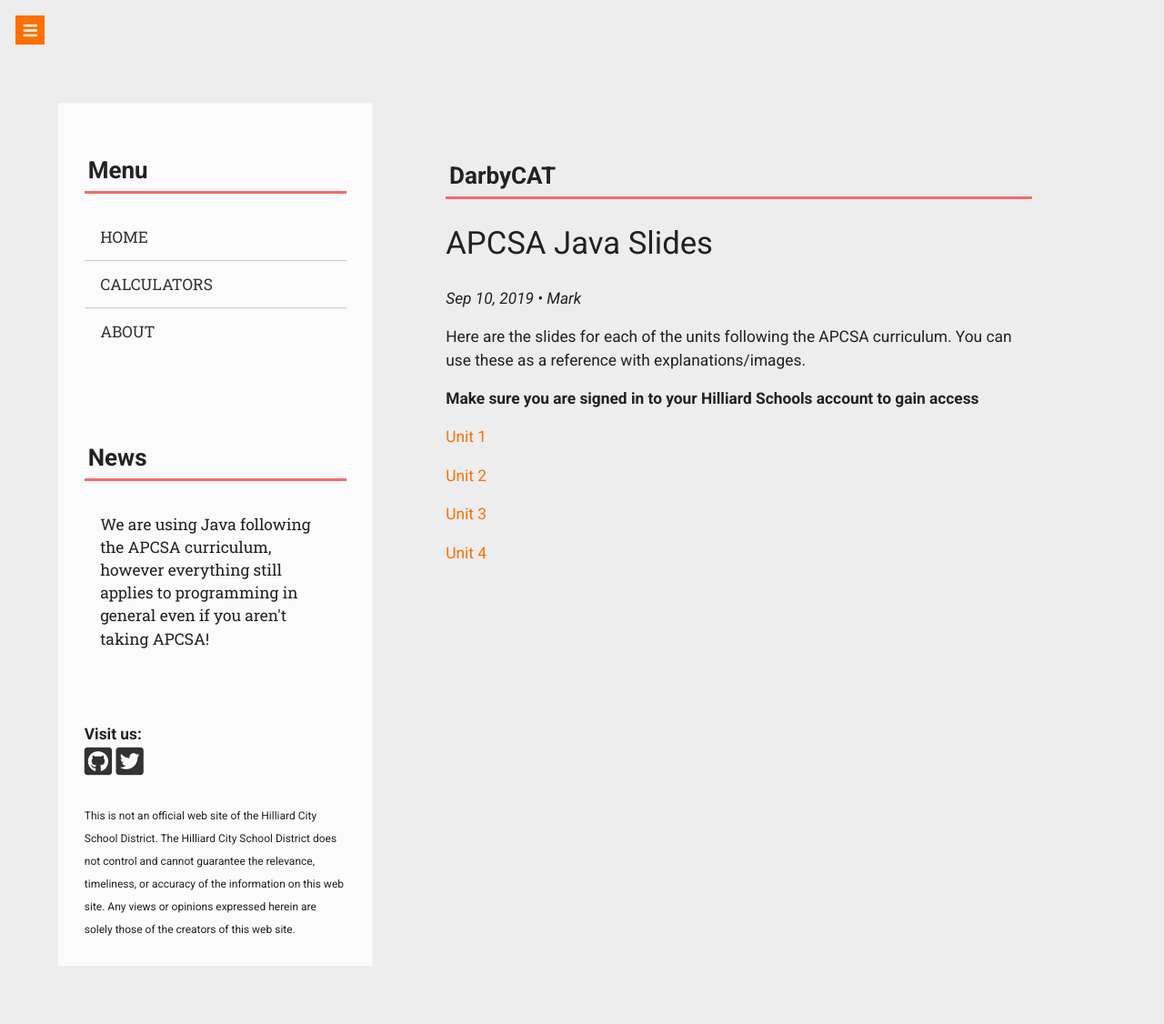
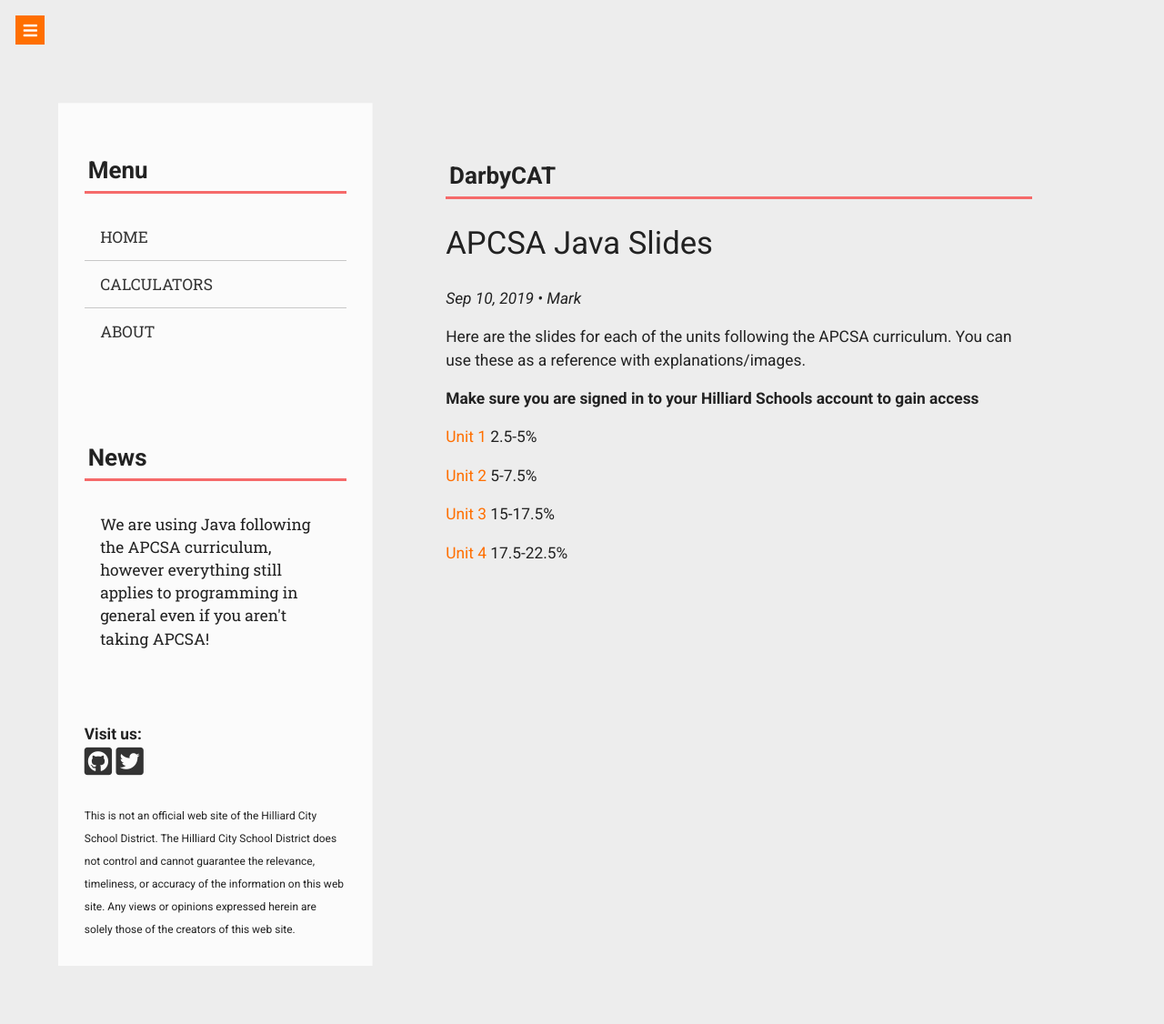
Before and after one commit to Joel4763/darbycat.github.io, a Jekyll site: the page built from _posts/2019-09-10-APCSA-Java-Slides.markdown, in a window 1280 px wide. Shown: the whole page at 91% size. Built offline with Jekyll 4.4.1, drawn with Linux system fonts in a browser that asks for light colours; nearby versions of some CDN libraries.

Commit message:
Update 2019-09-10-APCSA-Java-Slides.markdown

```diff
--- a/_posts/2019-09-10-APCSA-Java-Slides.markdown
+++ b/_posts/2019-09-10-APCSA-Java-Slides.markdown
@@ -10,10 +10,10 @@ Here are the slides for each of the units following the APCSA curriculum. You ca
 
 **Make sure you are signed in to your Hilliard Schools account to gain access**
 
-[Unit 1](https://docs.google.com/presentation/d/1rs57jHu4ofEM3HrYalIaJXKalVqJqA397TZy_K3hplo/edit?usp=sharing)
+[Unit 1](https://docs.google.com/presentation/d/1rs57jHu4ofEM3HrYalIaJXKalVqJqA397TZy_K3hplo/edit?usp=sharing) 2.5-5%
 
-[Unit 2](https://docs.google.com/presentation/d/1bhgosPtGWv9cWPlp-asrCoFSiMiXg4_QMN0v7V5LDDY/edit?usp=sharing)
+[Unit 2](https://docs.google.com/presentation/d/1bhgosPtGWv9cWPlp-asrCoFSiMiXg4_QMN0v7V5LDDY/edit?usp=sharing) 5-7.5%
 
-[Unit 3](https://docs.google.com/presentation/d/1VYz-GnHk0t71smfG_nQ4zz4yyq-5cMb_vLTEOmxg5mU/edit?usp=sharing)
+[Unit 3](https://docs.google.com/presentation/d/1VYz-GnHk0t71smfG_nQ4zz4yyq-5cMb_vLTEOmxg5mU/edit?usp=sharing) 15-17.5%
 
-[Unit 4](https://docs.google.com/presentation/d/1axY5rgzD0bZcsfajMKPVmw2zhR82UJ4M_X8zsYak0hI/edit?usp=sharing)
+[Unit 4](https://docs.google.com/presentation/d/1axY5rgzD0bZcsfajMKPVmw2zhR82UJ4M_X8zsYak0hI/edit?usp=sharing) 17.5-22.5%
```
